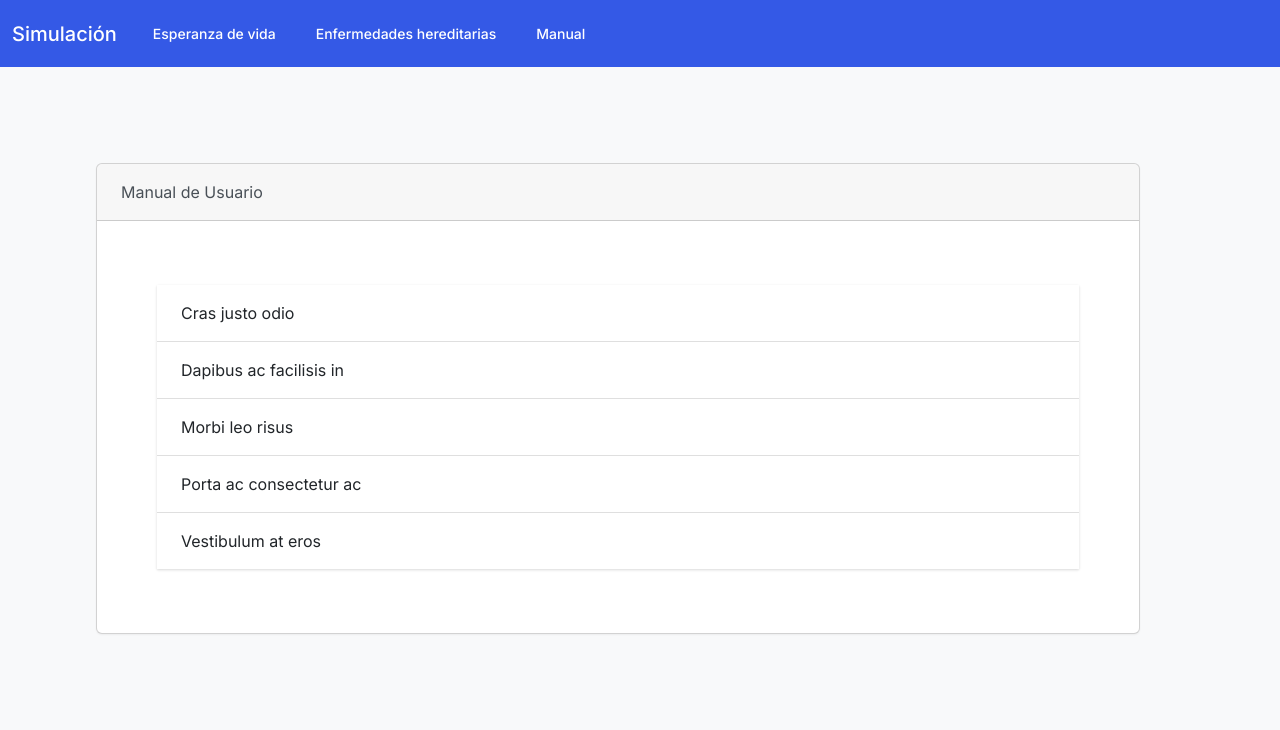
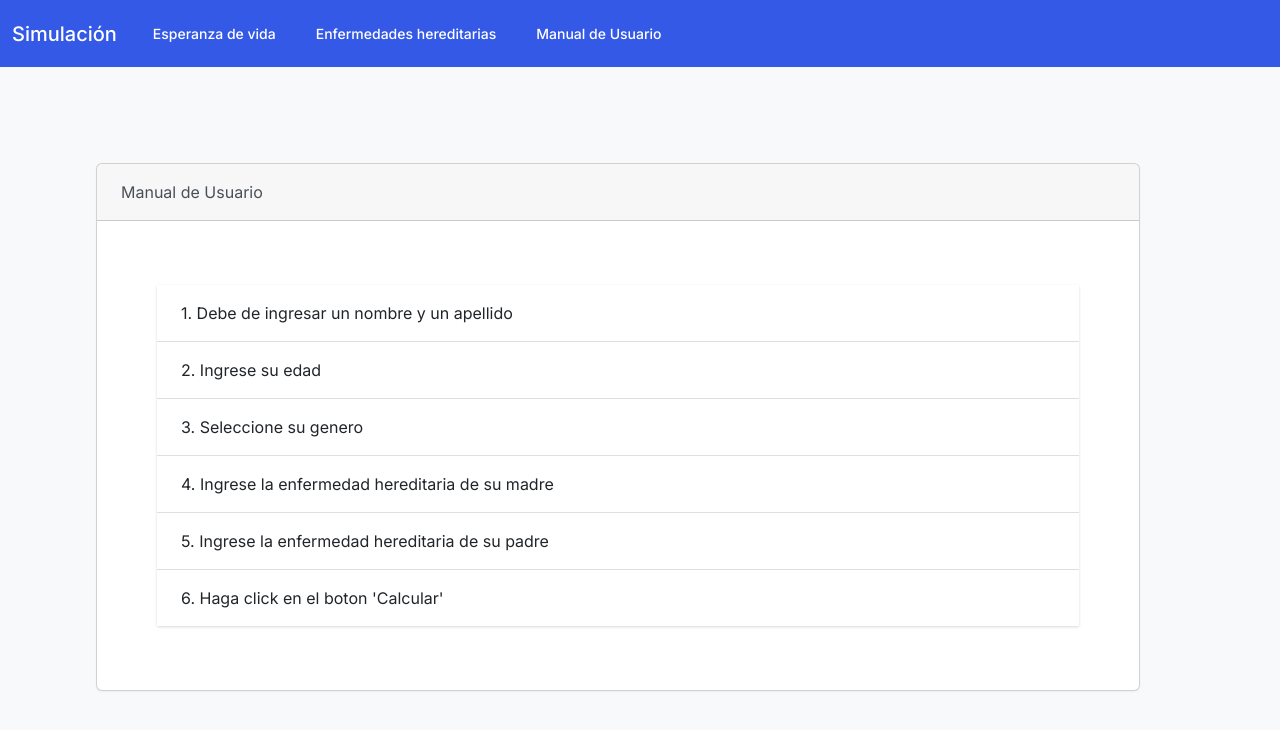
Before and after one commit to Zayra-Canales/simuladores-teoria, a React (Create React App) app: page /manual in a window 1280 px wide. Shown: the top 730 px of the page. Built offline with nearby package versions, Linux system fonts and the light colour scheme.

Commit message:
Se agrego el manual

```diff
--- a/src/components/Navbar.jsx
+++ b/src/components/Navbar.jsx
@@ -19,7 +19,7 @@ const Navbar = () => {
                             <Link className="nav-link" to="/enfermedades-hereditarias">Enfermedades hereditarias</Link>
                         </li>
                         <li className="nav-item">
-                            <Link className="nav-link" to="/manual">Manual</Link>
+                            <Link className="nav-link" to="/manual">Manual de Usuario</Link>
                         </li>
                     </ul>
                 </div>
--- a/src/screens/Manual.jsx
+++ b/src/screens/Manual.jsx
@@ -10,11 +10,12 @@ const Manual = () => {
                 <div className='row' >
                     <div className="col-md-12 p-5">
                         <ul class="list-group list-group-flush">
-                            <li className="list-group-item">Cras justo odio</li>
-                            <li className="list-group-item">Dapibus ac facilisis in</li>
-                            <li className="list-group-item">Morbi leo risus</li>
-                            <li className="list-group-item">Porta ac consectetur ac</li>
-                            <li className="list-group-item">Vestibulum at eros</li>
+                            <li className="list-group-item">1. Debe de ingresar un nombre y un apellido</li>
+                            <li className="list-group-item">2. Ingrese su edad</li>
+                            <li className="list-group-item">3. Seleccione su genero</li>
+                            <li className="list-group-item">4. Ingrese la enfermedad hereditaria de su madre </li>
+                            <li className="list-group-item">5. Ingrese la enfermedad hereditaria de su padre</li>
+                            <li className="list-group-item">6. Haga click en el boton 'Calcular'</li>
                         </ul>
                     </div>
                 </div>
```
